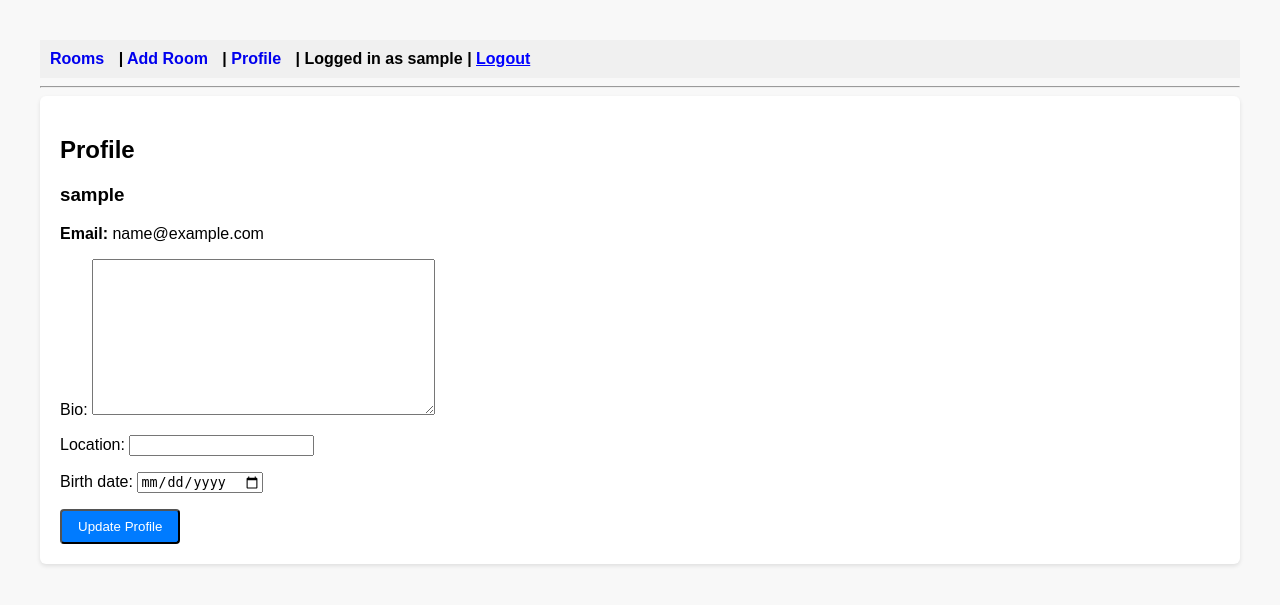
After one commit to Isaacj3000/django-junk-drawer, a Django app: page /profile/ in a window 1280 px wide. The commit adds this page. Shown: the top 605 px of the page. Run offline with Django 5.2, Linux system fonts and the light colour scheme; the visitor is signed in with stand-in values (Sample User, id 1).

Commit message:
feat: adds user signin/signup authorization

```diff
--- a/junk_app/forms.py
+++ b/junk_app/forms.py
@@ -1,7 +1,24 @@
 from django import forms
-from .models import Room
+from .models import Room, UserProfile
+from django.contrib.auth.forms import UserCreationForm
+from django.contrib.auth.models import User
 
 class RoomForm(forms.ModelForm):
     class Meta:
         model = Room
         fields = ['name']
+
+class UserRegistrationForm(UserCreationForm):
+    email = forms.EmailField(required=True)
+
+    class Meta:
+        model = User
+        fields = ['username', 'email', 'password1', 'password2']
+
+class UserProfileForm(forms.ModelForm):
+    class Meta:
+        model = UserProfile
+        fields = ['bio', 'location', 'birth_date']
+        widgets = {
+            'birth_date': forms.DateInput(attrs={'type': 'date'})
+        }
--- a/junk_app/models.py
+++ b/junk_app/models.py
@@ -1,5 +1,7 @@
 from django.db import models
 from django.contrib.auth.models import User
+from django.db.models.signals import post_save
+from django.dispatch import receiver
 
 class Room(models.Model):
     name = models.CharField(max_length=100)
@@ -7,3 +9,22 @@ class Room(models.Model):
 
     def __str__(self):
         return self.name
+
+class UserProfile(models.Model):
+    user = models.OneToOneField(User, on_delete=models.CASCADE)
+    bio = models.TextField(max_length=500, blank=True)
+    location = models.CharField(max_length=100, blank=True)
+    birth_date = models.DateField(null=True, blank=True)
+
+    def __str__(self):
+        return f"{self.user.username}'s Profile"
+
+# Signal to create/update UserProfile when User is created/updated
+@receiver(post_save, sender=User)
+def create_user_profile(sender, instance, created, **kwargs):
+    if created:
+        UserProfile.objects.create(user=instance)
+
+@receiver(post_save, sender=User)
+def save_user_profile(sender, instance, **kwargs):
+    instance.userprofile.save()
--- a/junk_app/static/css/base.css
+++ b/junk_app/static/css/base.css
@@ -49,3 +49,16 @@ body {
     margin-right: 10px;
     text-decoration: none;
   }
+
+  .error-message {
+    background-color: #f8d7da;
+    color: #721c24;
+    padding: 10px;
+    margin-bottom: 20px;
+    border: 1px solid #f5c6cb;
+    border-radius: 4px;
+  }
+
+  .error-message p {
+    margin: 5px 0;
+  }
--- a/junk_app/templates/base.html
+++ b/junk_app/templates/base.html
@@ -11,13 +11,18 @@
   </head>
   <body>
     <nav>
-      <a href="{% url 'rooms_index' %}">Rooms</a> |
-      <a href="{% url 'rooms_new' %}">Add Room</a> |
       {% if user.is_authenticated %}
+        <a href="{% url 'rooms_index' %}">Rooms</a> |
+        <a href="{% url 'rooms_new' %}">Add Room</a> |
+        <a href="{% url 'profile' %}">Profile</a> |
         Logged in as {{ user.username }} |
-        <a href="{% url 'logout' %}">Logout</a>
+        <form method="post" action="{% url 'logout' %}" style="display: inline;">
+          {% csrf_token %}
+          <button type="submit" style="background: none; border: none; color: blue; text-decoration: underline; cursor: pointer; padding: 0; font: inherit;">Logout</button>
+        </form>
       {% else %}
-        <a href="{% url 'login' %}">Login</a>
+        <a href="{% url 'login' %}">Login</a> |
+        <a href="{% url 'signup' %}">Sign Up</a>
       {% endif %}
     </nav>
     <hr>
--- /dev/null
+++ b/junk_app/templates/registration/profile.html
@@ -0,0 +1,25 @@
+{% extends "base.html" %}
+{% block content %}
+  <div class="container">
+    <h2>Profile</h2>
+    <div class="profile-info">
+      <h3>{{ user.username }}</h3>
+      <p><strong>Email:</strong> {{ user.email }}</p>
+    </div>
+
+    <form method="post">
+      {% csrf_token %}
+      {% if form.errors %}
+        <div class="error-message">
+          {% for field in form %}
+            {% for error in field.errors %}
+              <p>{{ error }}</p>
+            {% endfor %}
+          {% endfor %}
+        </div>
+      {% endif %}
+      {{ form.as_p }}
+      <button type="submit" class="btn btn-primary">Update Profile</button>
+    </form>
+  </div>
+{% endblock %}
--- a/junk_app/urls.py
+++ b/junk_app/urls.py
@@ -3,6 +3,8 @@ from . import views
 
 urlpatterns = [
     path('', views.home, name='home'),
+    path('signup/', views.signup, name='signup'),
+    path('profile/', views.profile, name='profile'),
     path('rooms/', views.rooms_index, name='rooms_index'),
     path('rooms/new/', views.rooms_new, name='rooms_new'),
     path('rooms/create/', views.rooms_create, name='rooms_create'),
--- a/junk_app/views.py
+++ b/junk_app/views.py
@@ -1,5 +1,9 @@
-from django.shortcuts import render
+from django.shortcuts import render, redirect
 from django.http import HttpResponse
+from django.contrib.auth import login
+from django.contrib.auth.forms import AuthenticationForm
+from django.contrib.auth.decorators import login_required
+from .forms import UserRegistrationForm, UserProfileForm
 
 # Create your views here.
 # For every function you create, you need to add it to the urls.py file
@@ -31,4 +35,51 @@ items = [
 ]
 
 def home(request):
-    return HttpResponse("migrations worked! Server is running");
+    if request.user.is_authenticated:
+        return render(request, 'home.html')
+    else:
+        form = AuthenticationForm()
+        return render(request, 'home.html', {'form': form})
+
+def signup(request):
+    if request.method == 'POST':
+        form = UserRegistrationForm(request.POST)
+        if form.is_valid():
+            user = form.save()
+            login(request, user)
+            return redirect('home')
+    else:
+        form = UserRegistrationForm()
+    return render(request, 'registration/signup.html', {'form': form})
+
+def rooms_index(request):
+    return render(request, 'rooms/index.html', {'rooms': rooms})
+
+def rooms_new(request):
+    return render(request, 'rooms/new.html')
+
+def rooms_create(request):
+    return HttpResponse("Room created!")
+
+def rooms_detail(request, room_id):
+    return render(request, 'rooms/show.html', {'room': rooms[room_id - 1]})
+
+def rooms_edit(request, room_id):
+    return render(request, 'rooms/edit.html', {'room': rooms[room_id - 1]})
+
+def rooms_update(request, room_id):
+    return HttpResponse("Room updated!")
+
+def rooms_delete(request, room_id):
+    return HttpResponse("Room deleted!")
+
+@login_required
+def profile(request):
+    if request.method == 'POST':
+        form = UserProfileForm(request.POST, instance=request.user.userprofile)
+        if form.is_valid():
+            form.save()
+            return redirect('profile')
+    else:
+        form = UserProfileForm(instance=request.user.userprofile)
+    return render(request, 'registration/profile.html', {'form': form})
--- a/junkdrawer/settings.py
+++ b/junkdrawer/settings.py
@@ -133,3 +133,4 @@ STATIC_URL = 'static/'
 DEFAULT_AUTO_FIELD = 'django.db.models.BigAutoField'
 
 LOGIN_URL = '/accounts/login/'
+LOGIN_REDIRECT_URL = '/'  # Redirect to home page after login
```
Also changed, not shown: junk_app/templates/home.html (added, +28 -0 lines), junk_app/templates/landing.html (deleted, +0 -14 lines), junk_app/templates/registration/logged_out.html (added, +8 -0 lines), junk_app/templates/registration/login.html (+14 -6 lines), junk_app/templates/registration/signup.html (added, +24 -0 lines), junk_app/migrations/0002_create_user_profiles.py (added), junk_app/migrations/0002_userprofile.py (added), junk_app/migrations/0003_merge_0002_create_user_profiles_0002_userprofile.py (added).
